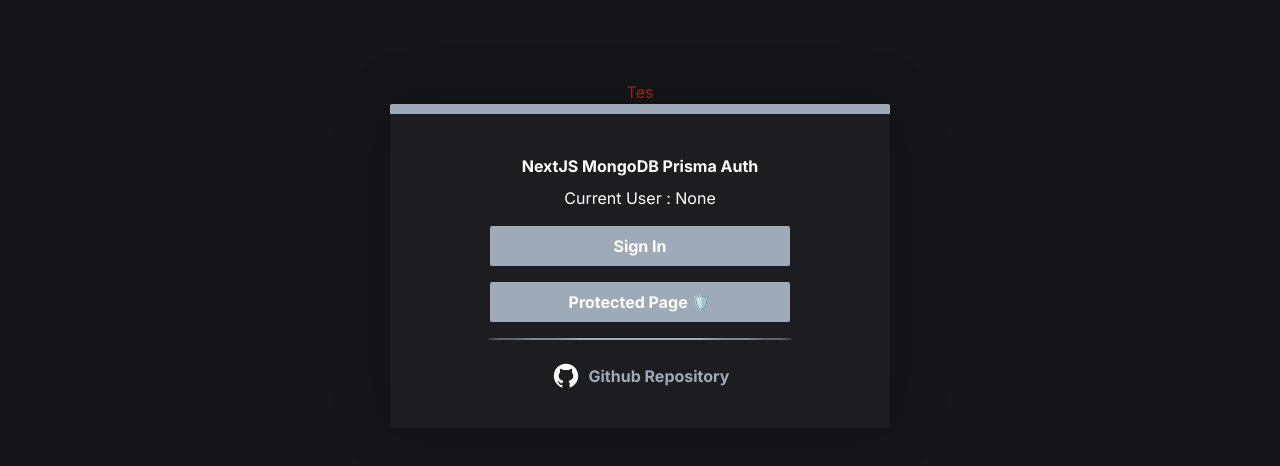
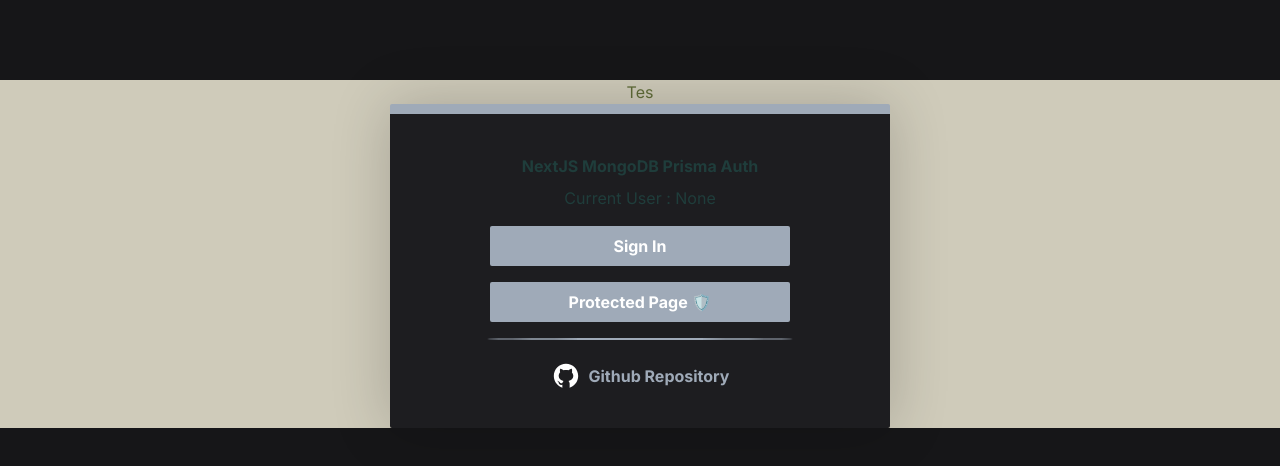
Before and after one commit to kknsukamarga/wisatasukamarga, a Next.js app: page / in a window 1280 px wide. Shown: the top 466 px of the page. Built offline with nearby package versions, Linux system fonts and the light colour scheme; no server answers.

Commit message:
add tailwind color

```diff
--- a/app/page.tsx
+++ b/app/page.tsx
@@ -9,8 +9,8 @@
 export default async function Home() {
   const session = await auth();
   return (
-    <main>
-      <h1 className="text-red-700">Tes</h1>
+    <main className="bg-white text-gray">
+      <h1 className="text-green">Tes</h1>
 
       <section className="main-container">
         <h1 className="header-text">NextJS MongoDB Prisma Auth</h1>
--- a/tailwind.config.ts
+++ b/tailwind.config.ts
@@ -52,6 +52,11 @@
           "4": "hsl(var(--chart-4))",
           "5": "hsl(var(--chart-5))",
         },
+        green: "#606C38",
+        white: "#CFCBBA",
+        gray: "#1F3D3B",
+        "orange-primary": "#BC6C29",
+        "orange-secondary": "#DEA25E",
       },
       borderRadius: {
         lg: "var(--radius)",
```
